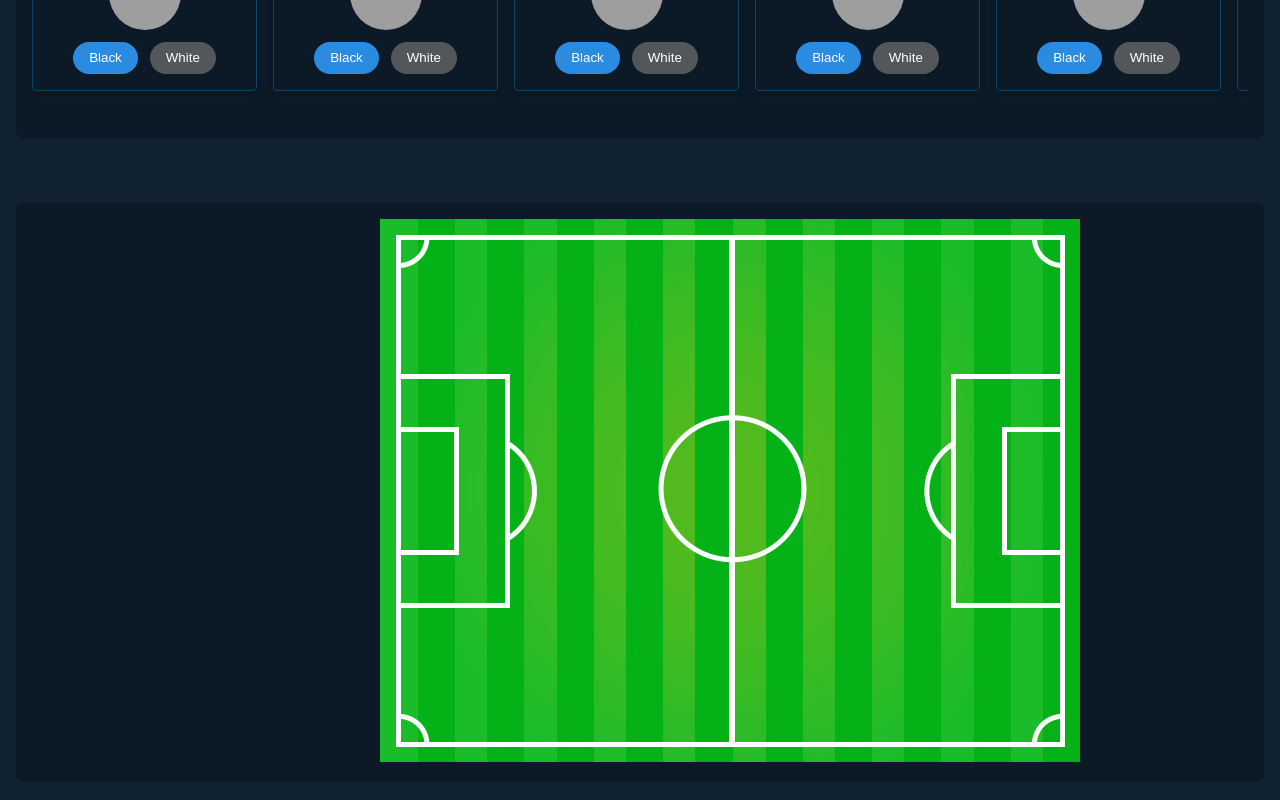
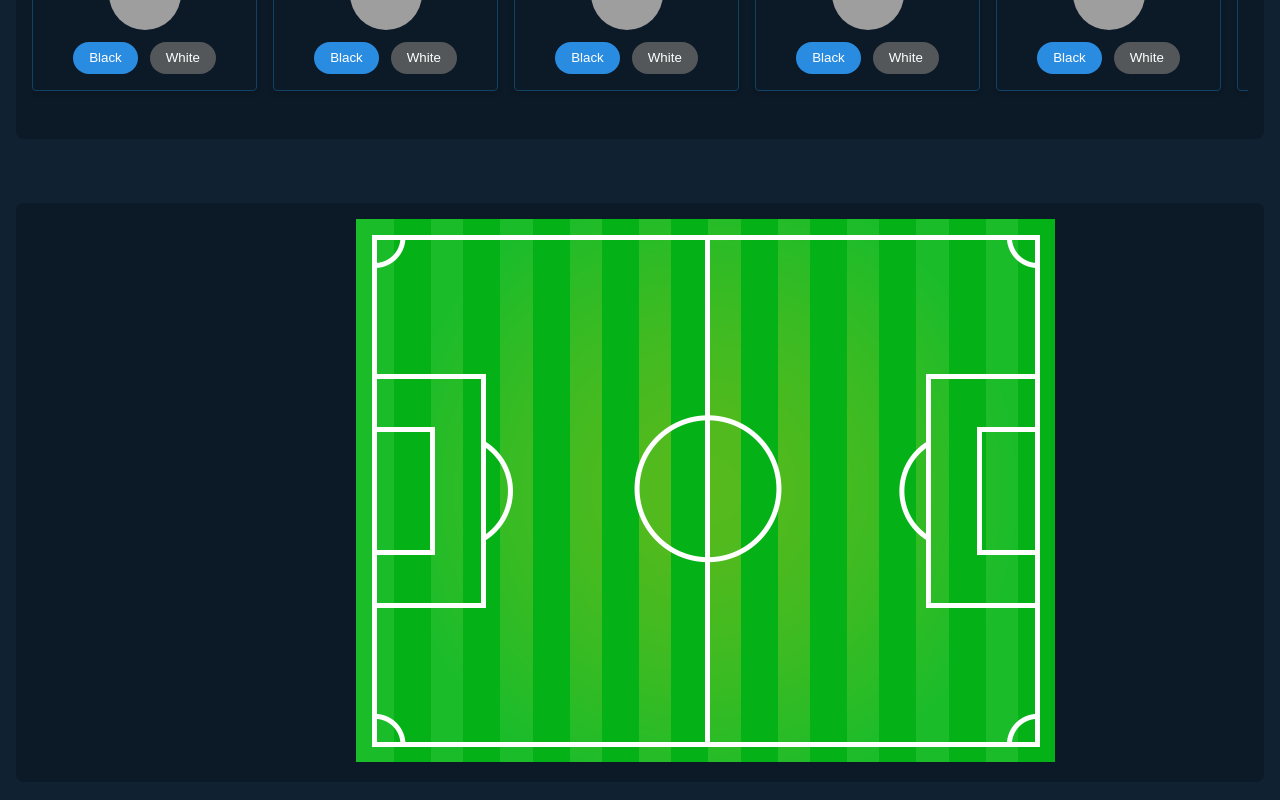
Before and after one commit to lucasambesi/ssc-fut, a React (Create React App) app: page / in a window 1280 px wide. Shown: the part 278-1078 px from the top of the page. Built offline with nearby package versions, Linux system fonts and the light colour scheme; grey boxes are pictures that could not be loaded.

Commit message:
fix ssc logo

```diff
--- a/src/styles/styles.scss
+++ b/src/styles/styles.scss
@@ -42,7 +42,7 @@
     padding-bottom: 2rem;
   }
 
-  section>div:not(.contenedor-jugadores){
+  section>div:not(.contenedor-jugadores):not(.ssc-header):not(.logo-ssc){
     display: grid;
     grid-template-columns: repeat(3, 1fr);
 
@@ -258,11 +258,6 @@
     }
   }
 
-
-.column {
-  float: left;
-}
-
 /* Clear floats after the columns */
 .row:after {
   content: "";
@@ -272,5 +267,5 @@
 }
 .center {
   margin: 0 auto;
-  width: 50%;
+  width: 54%;
 }
```
